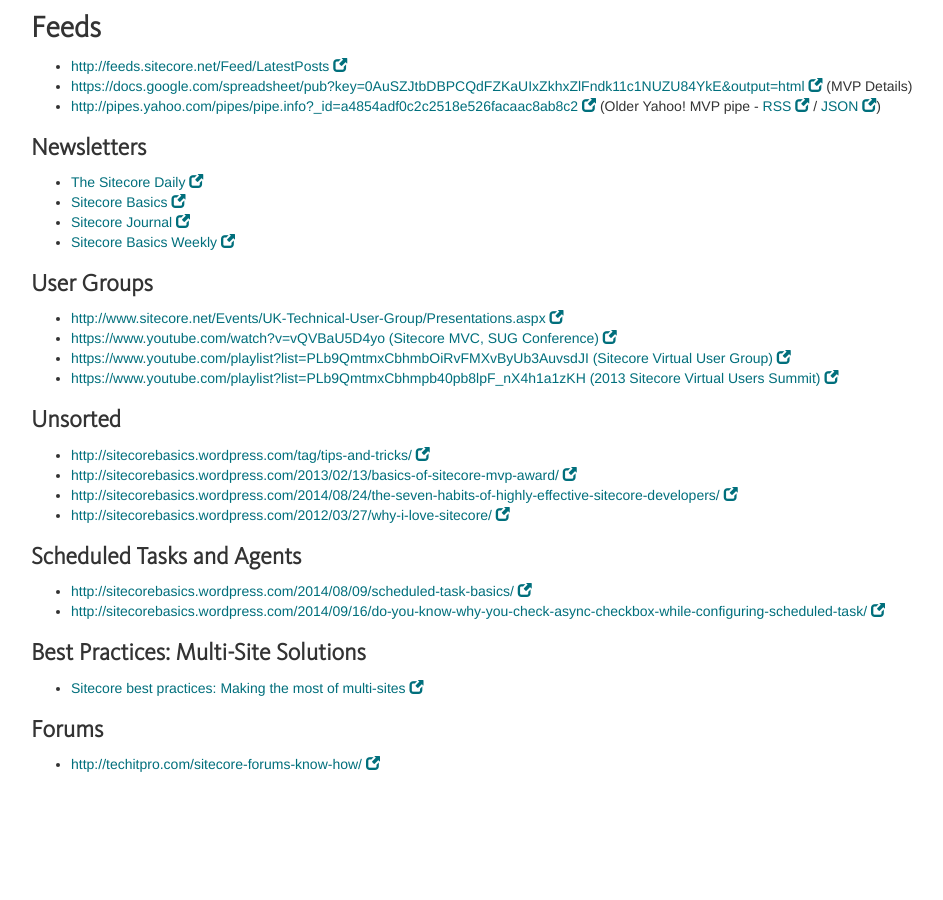
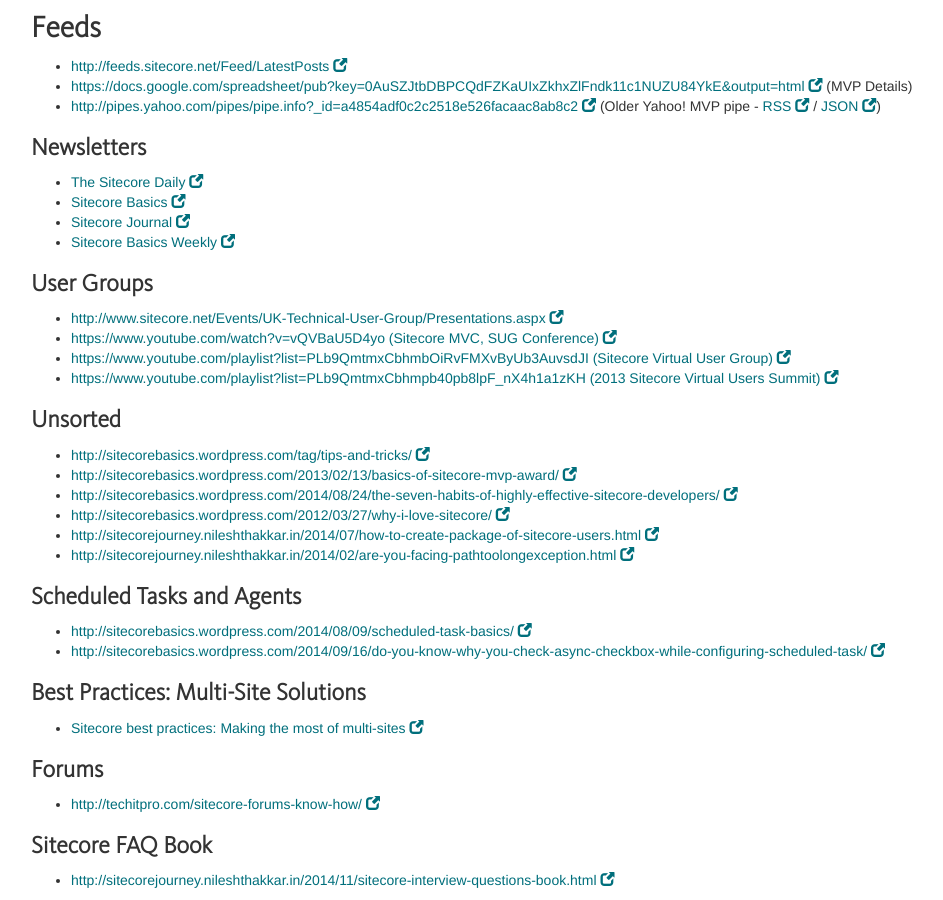
Before and after one commit to Sitecore-Community/docs, a Jekyll site: the page built from index.html, in a window 1280 px wide and 900 px high, scrolled down 1950 px. Shown: the whole window, without its empty margins (39-982 px from the left). Built offline with Jekyll 4.4.1, drawn with Linux system fonts in a browser that asks for light colours; nearby versions of some CDN libraries; a script that is not in the unit is left out; the list of posts is cut into pages by our own code; before the commit the page ends 2734 px from its top, so only the background shows below that.

Commit message:
Update index.html
Added my blog link along with "Sitecore FAQ Book" link.

```diff
--- a/index.html
+++ b/index.html
@@ -79,6 +79,8 @@
   <li><a href="http://sitecorebasics.wordpress.com/2013/02/13/basics-of-sitecore-mvp-award/">http://sitecorebasics.wordpress.com/2013/02/13/basics-of-sitecore-mvp-award/ </a></li>
   <li><a href="http://sitecorebasics.wordpress.com/2014/08/24/the-seven-habits-of-highly-effective-sitecore-developers/">http://sitecorebasics.wordpress.com/2014/08/24/the-seven-habits-of-highly-effective-sitecore-developers/</a></li>
   <li><a href="http://sitecorebasics.wordpress.com/2012/03/27/why-i-love-sitecore/">http://sitecorebasics.wordpress.com/2012/03/27/why-i-love-sitecore/ </a></li>
+  <li><a href="http://sitecorejourney.nileshthakkar.in/2014/07/how-to-create-package-of-sitecore-users.html">http://sitecorejourney.nileshthakkar.in/2014/07/how-to-create-package-of-sitecore-users.html</a></li>
+  <li><a href="http://sitecorejourney.nileshthakkar.in/2014/02/are-you-facing-pathtoolongexception.html">http://sitecorejourney.nileshthakkar.in/2014/02/are-you-facing-pathtoolongexception.html</a></li>
 </ul>
 
 <h3 id="scheduled-tasks-and-agents">Scheduled Tasks and Agents</h3>
@@ -97,3 +99,6 @@
 <ul>
   <li><a href="http://techitpro.com/sitecore-forums-know-how/">http://techitpro.com/sitecore-forums-know-how/</a></li>
 </ul>
+
+<h3>Sitecore FAQ Book</h3>
+<ul><li><a href="http://sitecorejourney.nileshthakkar.in/2014/11/sitecore-interview-questions-book.html">http://sitecorejourney.nileshthakkar.in/2014/11/sitecore-interview-questions-book.html</a></li></ul>
```
